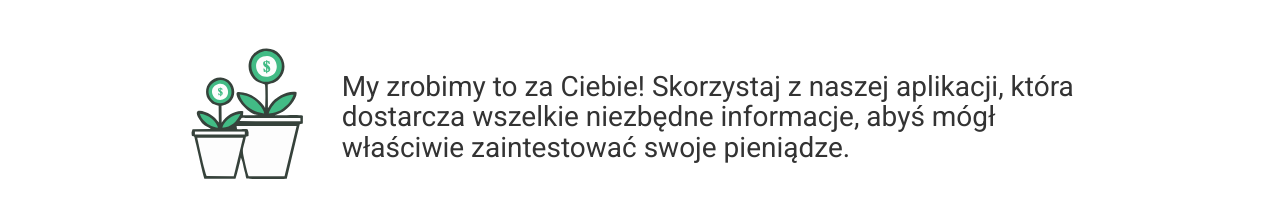
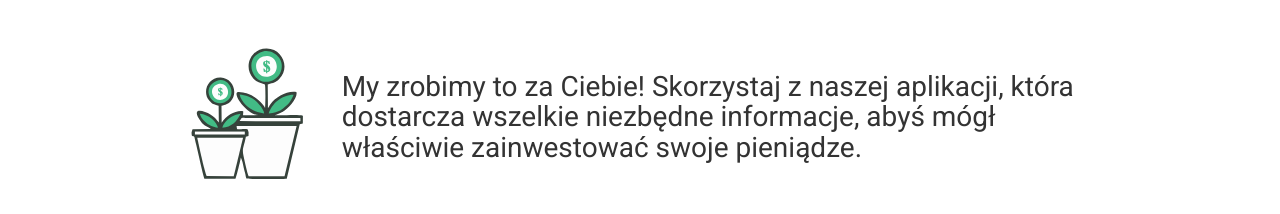
Before and after one commit to infoshareacademy/jfdz3-glodnezozole, a plain HTML site: page index.html in a window 1280 px wide. Shown: the part 485-699 px from the top of the page. Drawn offline with nearby package versions, Linux system fonts and the light colour scheme.

Commit message:
Poprawa literowki

```diff
--- a/index.html
+++ b/index.html
@@ -57,7 +57,7 @@
         <section class="container teaser">
             <figure class="col-sm-2"><img src="img/wzrost.svg" class="img-responsive center-block"></figure>
             <h1 class="teaser col-sm-10">
-                <span class="dollarpot">My zrobimy to za Ciebie! Skorzystaj z naszej aplikacji, która dostarcza wszelkie niezbędne informacje, abyś mógł właściwie zaintestować swoje pieniądze.</span>
+                <span class="dollarpot">My zrobimy to za Ciebie! Skorzystaj z naszej aplikacji, która dostarcza wszelkie niezbędne informacje, abyś mógł właściwie zainwestować swoje pieniądze.</span>
             </h1>
         </section>
     </article>
```
